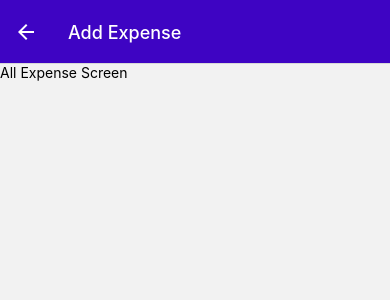
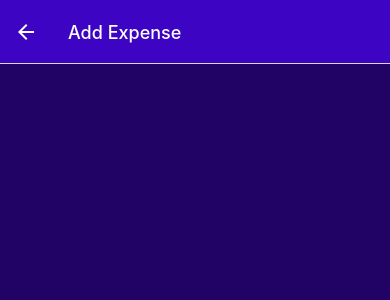
Before and after one commit to sh-tajdini/ReactNative-RNCourse2, a React Native app: screen /ManageExpense in a window 390 px wide. Shown: the top 300 px of the page. Built offline with nearby package versions, Linux system fonts and the light colour scheme.

Commit message:
adding a delete button

```diff
--- a/screens/ManageExpense.js
+++ b/screens/ManageExpense.js
@@ -1,5 +1,7 @@
 import { useLayoutEffect } from "react";
-import { Text } from "react-native";
+import { View,StyleSheet } from "react-native";
+import IconButton from "../components/UI/IconButton";
+import { GlobalStyles } from "../constants/styles";
 
 function ManageExpense({route,navigation}) {
     const editedExpenseId = route.params?.expenseId;
@@ -11,7 +13,38 @@
         });
 
     }, [navigation, isEditing]);
+    function deleteExpenseHandler(){
+        console.log('Delete expense');
+    }
+    return (
+        <View style={styles.container}>
 
-    return <Text>All Expense Screen</Text>;
+            {isEditing && (
+                <View style={styles.deleteContainer}>
+                    <IconButton
+                    icon ="trash"
+                    color={GlobalStyles.colors.error500}
+                    size={36}
+                    onPress={deleteExpenseHandler}
+                    />
+                    </View>
+                    )}
+        </View>
+    )
     }
     export default ManageExpense;
+
+    const styles = StyleSheet.create({
+            container:{
+                flex:1,
+                padding: 24,
+                backgroundColor: GlobalStyles.colors.primary800,
+            },
+            deleteContainer:{
+                marginTop: 16,
+                paddingTop: 8,
+                borderTopWidth: 2,
+                borderTopColor: GlobalStyles.colors.primary200,
+                alignItems: 'center',
+            }
+    })
```
